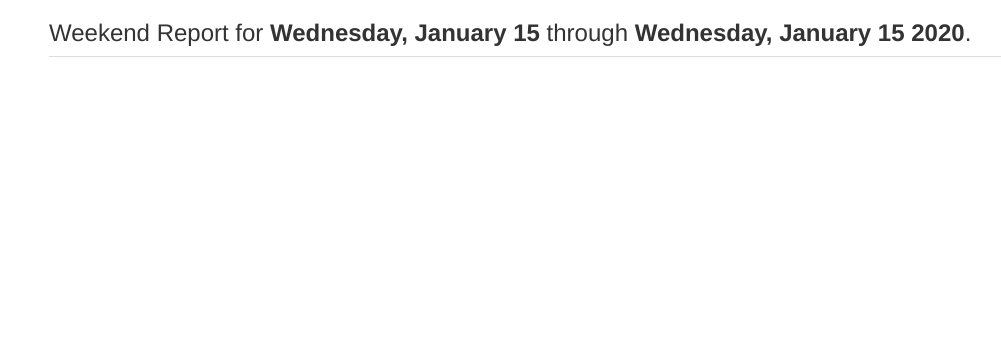
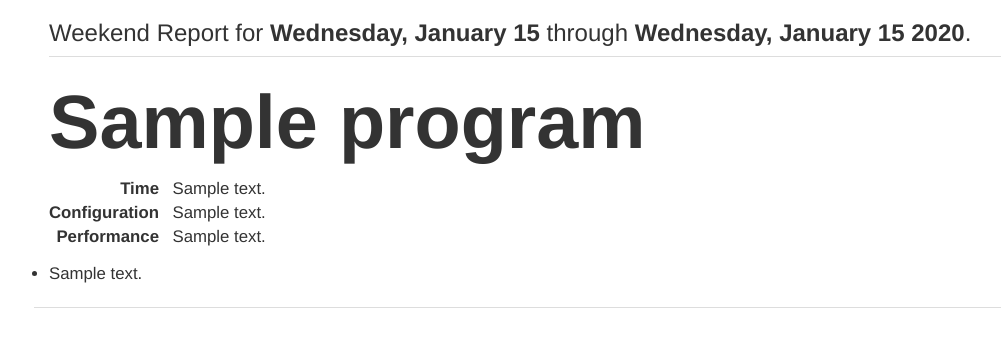
Before and after one commit to mattgibbs/weekend_report, a Flask app: page /reports/1/ in a window 1280 px wide. Shown: the top 347 px of the page, without its empty margins (6-1007 px from the left). Run offline with Flask 2, Linux system fonts and the light colour scheme; tables that the repository leaves empty hold one stand-in row (values such as "Sample post"); some libraries are stand-ins or nearby versions.

Commit message:
Display each program in the report.

```diff
--- a/app/templates/show_report.html
+++ b/app/templates/show_report.html
@@ -3,4 +3,44 @@
 <div id="heading" class="row">
 	<h3>Weekend Report for <b>{{report.start.strftime('%A, %B %d')}}</b> through <b>{{report.end.strftime('%A, %B %d %Y')}}</b>.</h3>
 </div>
+
+<div id="program-list-container" class="row">
+  {% for program in report.programs %}
+	<div class="program-row row">
+		<div class="program-notes col-sm-7">
+			<span class="program-name">{{ program.name }}</span>
+			<table>
+				<tr>
+					<th>Time</th>
+					<td>{{ program.time_note }}</td>
+				</tr>
+				<tr>
+					<th>Configuration</th>
+					<td>{{ program.config_note }}</td>
+				</tr>
+				<tr>
+					<th>Performance</th>
+					<td>{{ program.performance_note }}</td>
+				</tr>
+			</table>
+      <ul class="notes-list">
+        {% for note in program.other_notes %}
+        <li>{{ note.text }}</li>
+        {% endfor %}
+      </ul>
+		</div>
+		<div class="col-sm-5">
+      <div class="downtime-chart" id="{{ program.name }}-uptime">
+        <script type="text/javascript">
+    			//Width and height
+    			var w = 210;
+    			var h = 210;
+    			var dataset = [ {% if program.downtime_data.downtime > 0 %}{title: "Downtime", value: {{ program.downtime_data.downtime }} }, {% endif %}{% if program.downtime_data.config_changes > 0 %}{title: "Config Changes", value: {{ program.downtime_data.config_changes }} }, {% endif %}{% if program.downtime_data.delivered > 0 %}{title: "Delivered", value: {{ program.downtime_data.delivered }} } {% endif %} ];
+          makePie('div#{{ program.name }}-uptime',dataset,w,h);
+        </script>
+      </div>
+		</div>
+	</div>
+  {% endfor %}
+</div>
 {% endblock %}
```
